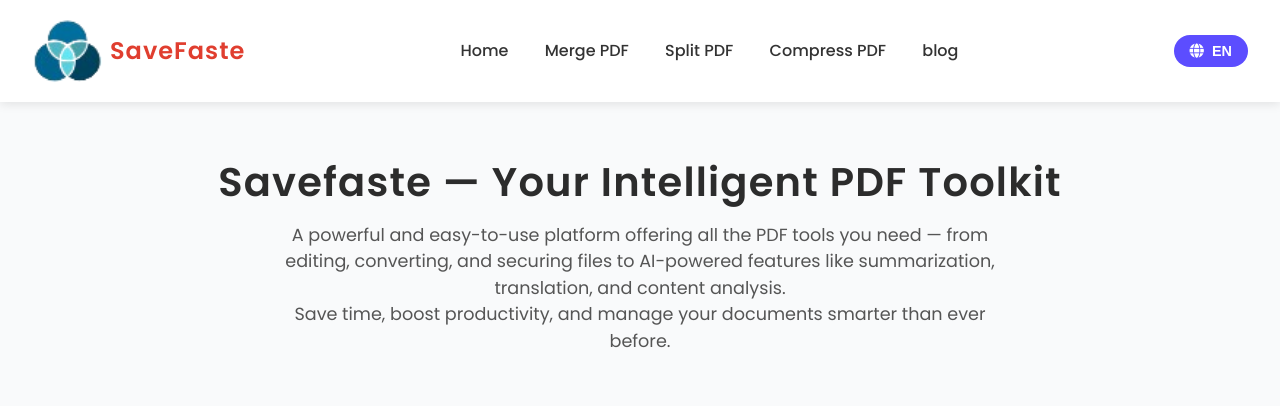
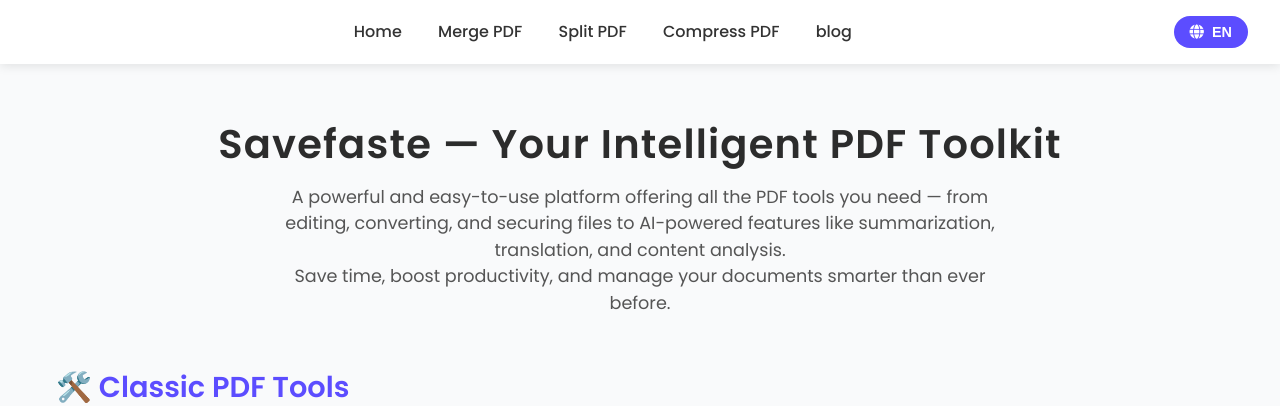
Before and after one commit to Imanebenkhiyi/flask-tools-site, a Flask app: page / in a window 1280 px wide. Shown: the top 406 px of the page. Run offline with Flask 3, Linux system fonts and the light colour scheme; some libraries are stand-ins or nearby versions.

Commit message:
Update index.html and add favicon.png

```diff
--- a/templates/index.html
+++ b/templates/index.html
@@ -12,7 +12,6 @@
   <header class="site-header">
 
     <div class="logo">
-      <img src="/static/favicon.png" style="height: 70px; width: 70px;">SaveFaste
 
 </div>
 
```
